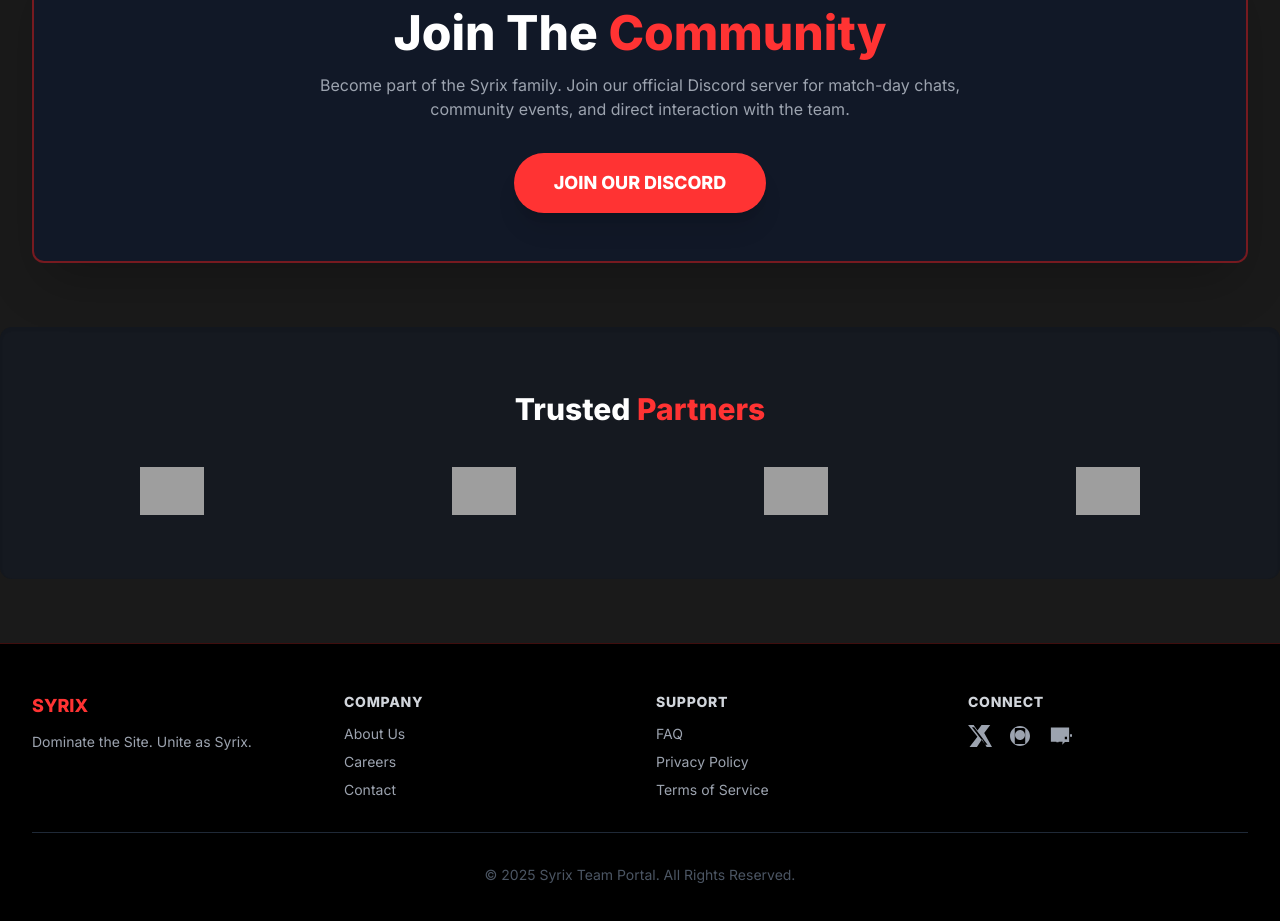
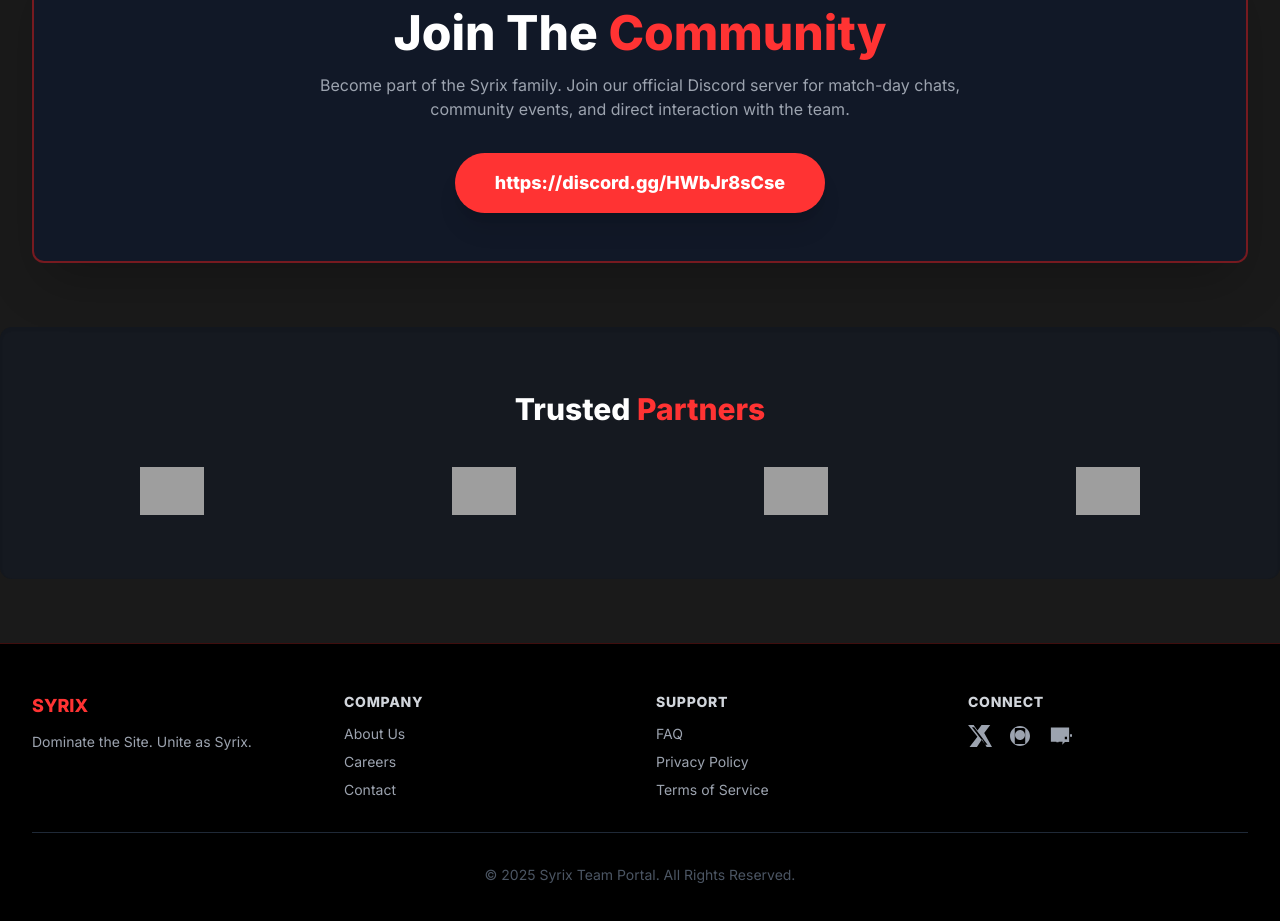
Before and after one commit to Nemuxhin/Syrix-Team-Website, a plain HTML site: page index.html in a window 1280 px wide. Shown: the part 7378-8299 px from the top of the page. Drawn offline with nearby package versions, Linux system fonts and the light colour scheme; grey boxes are pictures that could not be loaded; a script that the page names is missing.

Commit message:
Your descriptive message here

```diff
--- a/index.html
+++ b/index.html
@@ -307,7 +307,7 @@
             <div class="bg-gray-900 rounded-xl p-8 md:p-12 text-center shadow-2xl border-2 border-red-700/60" data-aos="zoom-in">
                 <h3 class="text-3xl md:text-5xl font-extrabold mb-4">Join The <span class="accent-text">Community</span></h3>
                 <p class="text-gray-400 mb-8 max-w-2xl mx-auto">Become part of the Syrix family. Join our official Discord server for match-day chats, community events, and direct interaction with the team.</p>
-                <a href="#" class="inline-block px-10 py-4 rounded-full accent-bg font-bold text-lg shadow-xl transform transition duration-300 hover:scale-105 hover:shadow-red-500/50">JOIN OUR DISCORD</a>
+                <a href="#" class="inline-block px-10 py-4 rounded-full accent-bg font-bold text-lg shadow-xl transform transition duration-300 hover:scale-105 hover:shadow-red-500/50">https://discord.gg/HWbJr8sCse</a>
             </div>
         </section>
 
```
